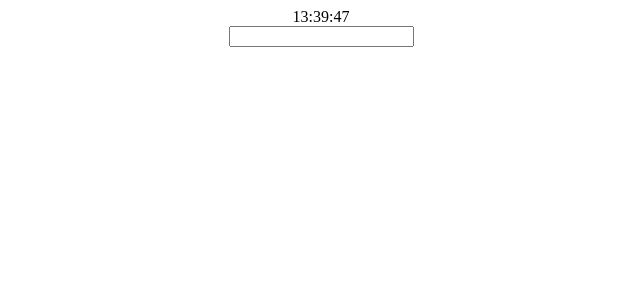
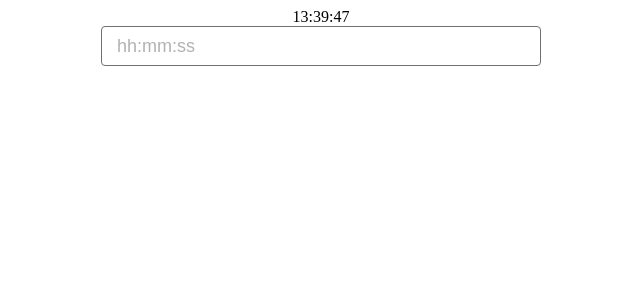
Before and after one commit to WhoStoleMySleep/Clock, a React (Create React App) app: page / in a window 1280 px wide. Shown: the top 300 px of the page, without its empty margins (319-959 px from the left). Built offline with nearby package versions, Linux system fonts and the light colour scheme.

Commit message:
feat(components): Upgrade 'TimerInput'

```diff
--- a/src/components/TimerInput/TimerInput.module.scss
+++ b/src/components/TimerInput/TimerInput.module.scss
@@ -0,0 +1,28 @@
+.timer-input {
+  &__input {
+    width: 440px;
+    height: 40px;
+    font-size: 18px;
+    padding-left: 15px;
+    box-sizing: border-box;
+    border-radius: 4px;
+    outline: 2px solid rgba(#000, 0);
+    border: 1px solid #707070;
+    transition-duration: 100ms;
+
+    &::placeholder {
+      opacity: 0.3;
+      color: #000;
+
+      transition-duration: 150ms;
+    }
+
+    &:focus {
+      outline: 3px solid rgba(#000, 0.04);
+
+      &::placeholder {
+        opacity: 0;
+      }
+    }
+  }
+}
--- a/src/components/TimerInput/TimerInput.tsx
+++ b/src/components/TimerInput/TimerInput.tsx
@@ -1,14 +1,39 @@
-import React from 'react';
-import './TimerInput.module.scss';
+import React, { useState } from 'react';
+import timers from '../../store/timers';
+import styles from './TimerInput.module.scss';
 
 function TimerInput() {
-  const preventDefault = (event: { preventDefault: () => void; }) => {
-    event.preventDefault()
-  }
+  const [text, setText] = useState('');
+
+  const handleFormSubmit = (event: { preventDefault: () => void; }) => {
+    event.preventDefault();
+
+    const date = new Date();
+    const hour = date.getHours();
+    const minutes = date.getMinutes();
+    const seconds = date.getSeconds();
+
+    timers.addTimer({
+      id: Math.random(),
+      date: text,
+      startDate: `${hour}:${minutes}:${seconds}`,
+      completed: false
+    });
+  };
+
+  const handleInput = (event: { target: { value: React.SetStateAction<string>; }; }) => {
+    setText(event.target.value);
+  };
 
   return (
-    <form className='timer-input' onSubmit={preventDefault}>
-      <input type="text" />
+    <form className={styles['timer-input']} onSubmit={handleFormSubmit}>
+      <input
+        type="text"
+        placeholder='hh:mm:ss'
+        onChange={handleInput}
+        className={styles['timer-input__input']}
+        maxLength={9}
+      />
       <input type="submit" hidden />
     </form>
   );
```
